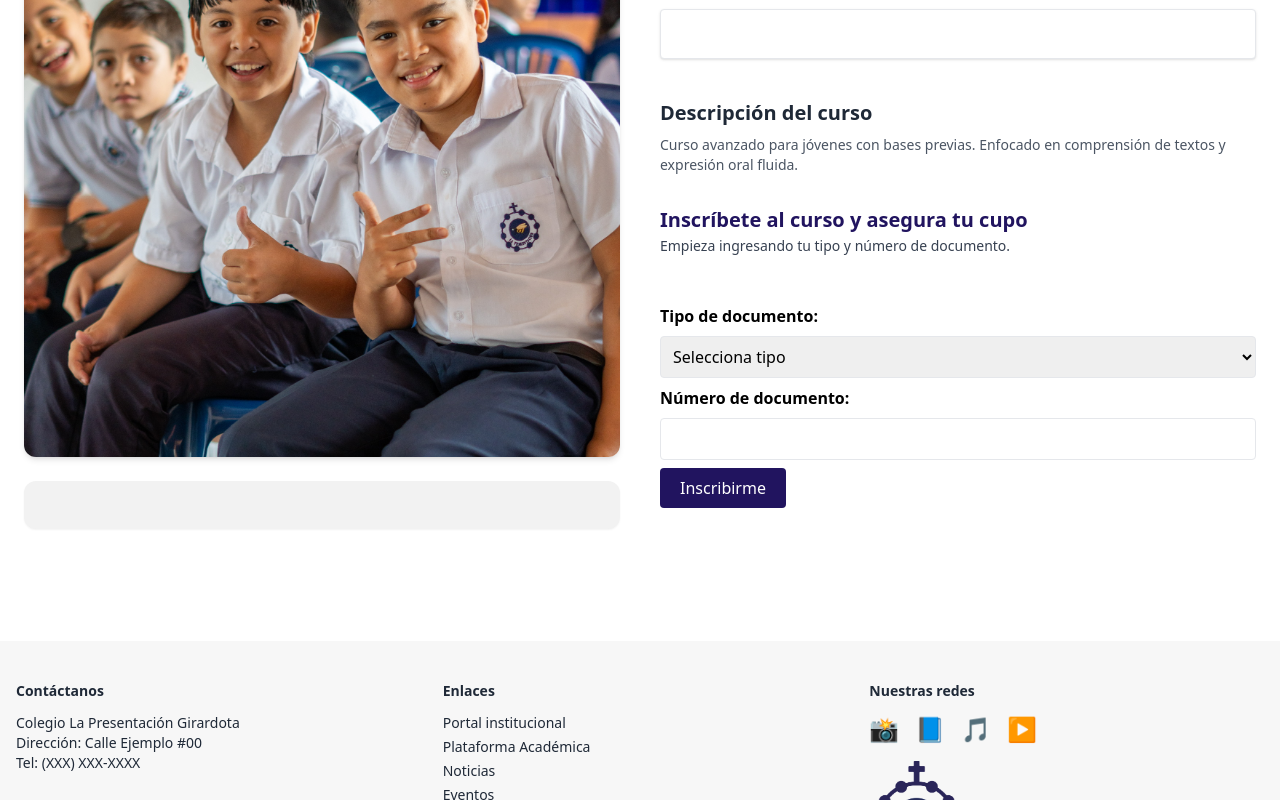
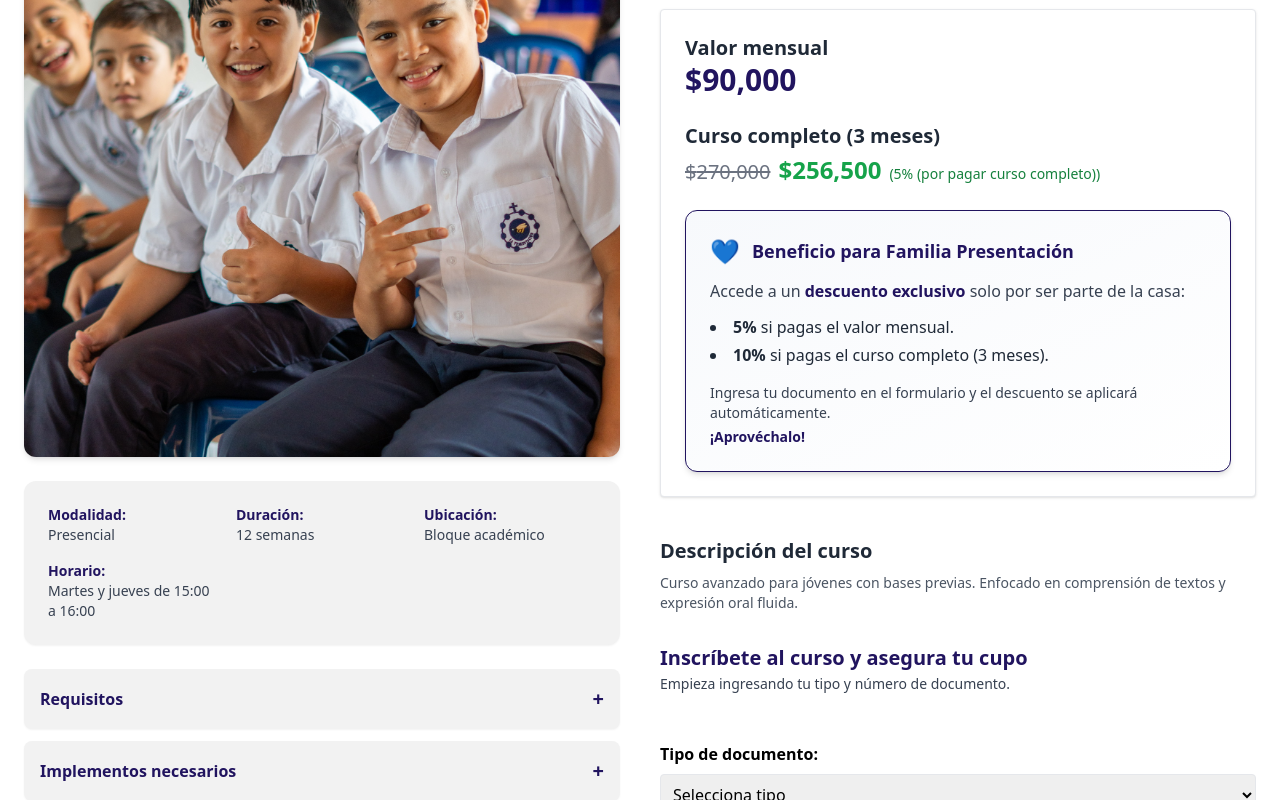
Before and after one commit to secifuentes/extension, a React (Vite) app: page /curso/adult-english-a1-a2 in a window 1280 px wide. Shown: the part 260-1060 px from the top of the page. Built offline with nearby package versions, Linux system fonts and the light colour scheme.

Commit message:
restablecido

```diff
--- a/src/pages/CursoDetalle.jsx
+++ b/src/pages/CursoDetalle.jsx
@@ -6,20 +6,42 @@ import { inscripciones } from '../data/inscripciones';
 
 const API_URL = import.meta.env.VITE_API_URL;
 
+const AccordionItem = ({ title, content }) => {
+  const [open, setOpen] = useState(false);
+  return (
+    <div className="bg-[#f2f2f2] rounded-lg p-4 mb-3 shadow-sm">
+      <div className="flex justify-between items-center cursor-pointer" onClick={() => setOpen(!open)}>
+        <h4 className="font-semibold text-institucional">{title}</h4>
+        <span className="text-xl font-bold text-institucional">{open ? '−' : '+'}</span>
+      </div>
+      {open && <p className="mt-2 text-sm text-gray-600">{content}</p>}
+    </div>
+  );
+};
+
 const CursoDetalle = () => {
   const { id } = useParams();
   const curso = datosCursos[id];
 
-  // Estados para manejar el formulario y la inscripción
   const [mostrarFormulario, setMostrarFormulario] = useState(false);
   const [documento, setDocumento] = useState('');
   const [tipoDoc, setTipoDoc] = useState('');
   const [datosEstudiante, setDatosEstudiante] = useState(null);
   const [yaInscrito, setYaInscrito] = useState(false);
-  const [inscripcionExitosa, setInscripcionExitosa] = useState(false); // Estado para el mensaje de éxito
+  const [esMenor, setEsMenor] = useState(false);
+  const [inscripcionExitosa, setInscripcionExitosa] = useState(false);
+  const [modoPago, setModoPago] = useState('trimestral');
   const [comprobanteBase64, setComprobanteBase64] = useState('');
 
-  // Verificar si el estudiante ya está inscrito
+  const calcularSiEsMenor = (fechaNacimiento) => {
+    const hoy = new Date();
+    const nacimiento = new Date(fechaNacimiento);
+    const edad = hoy.getFullYear() - nacimiento.getFullYear();
+    const cumple = hoy.getMonth() > nacimiento.getMonth() ||
+      (hoy.getMonth() === nacimiento.getMonth() && hoy.getDate() >= nacimiento.getDate());
+    return (cumple ? edad : edad - 1) < 18;
+  };
+
   const verificarEstudiante = () => {
     const yaExiste = inscripciones.find((i) => i.documento === documento && i.cursoId === id);
     if (yaExiste) {
@@ -37,61 +59,36 @@ const CursoDetalle = () => {
     setMostrarFormulario(true);
   };
 
-  // Función para manejar el archivo de comprobante de pago
-  const handleFileChange = async (e) => {
-    const file = e.target.files[0];
-    if (!file) return;
+  const valorMensual = curso.precio;
+  const valorTrimestral = valorMensual * 3;
 
-    const reader = new FileReader();
-    reader.onloadend = () => {
-      setComprobanteBase64(reader.result.split(',')[1]); // Convertimos a base64
-    };
-    reader.readAsDataURL(file);
-  };
+  let total = 0;
+  let descuentoAplicado = 0;
+  let textoDescuento = 'No aplica';
 
-  // Función para manejar el envío del formulario
-  const handleSubmit = async (e) => {
-    e.preventDefault(); // Prevenir el comportamiento predeterminado del formulario
+  if (modoPago === 'mensual') {
+    if (datosEstudiante) {
+      total = valorMensual * 0.95;
+      descuentoAplicado = 5;
+      textoDescuento = '5% (Familia Presentación)';
+    } else {
+      total = valorMensual;
+    }
+  } else {
+    if (datosEstudiante) {
+      total = valorTrimestral * 0.90;
+      descuentoAplicado = 10;
+      textoDescuento = '10% (5% familia + 5% curso completo)';
+    } else {
+      total = valorTrimestral * 0.95;
+      descuentoAplicado = 5;
+      textoDescuento = '5% (por pagar curso completo)';
+    }
+  }
 
-    const form = e.target;
+  total = parseInt(total.toFixed(0));
 
-    // Asegúrate de que todos los datos necesarios estén disponibles
-    const data = {
-      nombres: datosEstudiante?.nombres || form.nombres.value,
-      apellidos: datosEstudiante?.apellidos || form.apellidos.value,
-      documento,
-      tipoDocumento: tipoDoc,
-      correo: datosEstudiante?.correo || form.correo.value,
-      telefono: datosEstudiante?.telefono || form.telefono.value,
-      fechaNacimiento: form.fechaNacimiento.value,
-      cursoId: id,
-      cursoNombre: curso.nombre,
-      esEstudiante: !!datosEstudiante,
-      formaPago: 'mensual', // O 'trimestral', dependiendo de tu lógica
-      valorPagado: 0, // Ajusta el valor real aquí
-      pagoConfirmado: false, // El pago aún no está confirmado
-      comprobante: comprobanteBase64, // El archivo de comprobante de pago en base64
-    };
-
-    try {
-      const res = await fetch(`${API_URL}/api/inscripciones`, {
-        method: 'POST',
-        headers: { 'Content-Type': 'application/json' },
-        body: JSON.stringify(data),
-      });
-
-      const result = await res.json();
-
-      if (res.ok) {
-        setInscripcionExitosa(true); // Cambiar el estado para mostrar el mensaje de éxito
-      } else {
-        alert('Error al guardar inscripción');
-      }
-    } catch (err) {
-      console.error('❌ Error al enviar inscripción:', err);
-      alert('No se pudo conectar con el servidor');
-    }
-  };
+  if (!curso) return <p className="p-10 text-center">Curso no encontrado</p>;
   return (
     <div className="pt-[72px]">
       <div className="max-w-7xl mx-auto px-6 mt-2">
@@ -111,6 +108,7 @@ const CursoDetalle = () => {
       </div>
 
       <div className="max-w-7xl mx-auto px-6 pb-16 grid grid-cols-1 md:grid-cols-2 gap-10 mt-4">
+
         {/* Columna izquierda */}
         <div className="flex flex-col gap-6">
           <div className="aspect-[3/2.7] overflow-hidden rounded-xl shadow-md">
@@ -118,7 +116,30 @@ const CursoDetalle = () => {
           </div>
 
           <div className="bg-[#f2f2f2] p-6 rounded-xl grid grid-cols-1 sm:grid-cols-3 gap-4 text-sm text-gray-700 shadow-sm">
-            {/* Detalles del curso (sin cambios) */}
+  <div>
+    <p className="text-institucional font-semibold">Modalidad:</p>
+    <p>{curso.modalidad}</p>
+  </div>
+  <div>
+    <p className="text-institucional font-semibold">Duración:</p>
+    <p>{curso.duracion}</p>
+  </div>
+  <div>
+    <p className="text-institucional font-semibold">Ubicación:</p>
+    <p>{curso.ubicacion}</p>
+  </div>
+  <div>
+    <p className="text-institucional font-semibold">Horario:</p>
+    <p>{curso.horario}</p>
+  </div>
+</div>
+
+          <div>
+            <AccordionItem title="Requisitos" content={curso.requisitos} />
+            <AccordionItem title="Implementos necesarios" content={curso.implementos} />
+            <AccordionItem title="Beneficios" content={curso.beneficios} />
+            <AccordionItem title="Edad" content={curso.edad} />
+            <AccordionItem title="Curso con reserva previa" content={curso.reserva} />
           </div>
         </div>
 
@@ -126,12 +147,54 @@ const CursoDetalle = () => {
         <div className="flex flex-col gap-4">
           <h2 className="text-3xl font-bold text-institucional">{curso.nombre}</h2>
 
-          {/* Resumen de precios */}
+          {/* Bloque visual de precios */}
 <div className="border border-gray-200 p-6 rounded shadow space-y-6 bg-white">
-            {/* Precios y descuentos (sin cambios) */}
+  <div>
+    <p className="text-xl font-semibold text-gray-800">Valor mensual</p>
+    <p className="text-3xl font-bold text-institucional">${valorMensual.toLocaleString()}</p>
   </div>
 
-          {/* Descripción del curso */}
+  <div>
+    <p className="text-xl font-semibold text-gray-800 mt-4">Curso completo (3 meses)</p>
+    <div className="flex items-baseline gap-2 mt-1">
+      <span className="text-gray-500 line-through text-xl">${valorTrimestral.toLocaleString()}</span>
+      <span className="text-2xl font-bold text-green-600">${total.toLocaleString()}</span>
+      <span className="text-sm text-green-700 font-medium">({textoDescuento})</span>
+    </div>
+  </div>
+
+  <div className="bg-gradient-to-br from-[#f7f9fc] to-white border border-institucional rounded-xl p-6 shadow-md">
+    <div className="flex items-center gap-3 mb-3">
+      <div className="text-2xl">💙</div>
+      <h3 className="text-lg font-bold text-institucional">Beneficio para Familia Presentación</h3>
+    </div>
+
+    <p className="text-gray-700 mb-3">
+      Accede a un <span className="font-semibold text-institucional">descuento exclusivo</span> solo por ser parte de la casa:
+    </p>
+
+    <ul className="list-disc list-inside space-y-1 text-gray-800">
+      <li><strong>5%</strong> si pagas el valor mensual.</li>
+      <li><strong>10%</strong> si pagas el curso completo (3 meses).</li>
+    </ul>
+
+    <p className="mt-4 text-sm text-gray-700">
+      Ingresa tu documento en el formulario y el descuento se aplicará automáticamente.
+    </p>
+
+    <p className="mt-1 font-semibold text-institucional text-sm">¡Aprovéchalo!</p>
+  </div>
+
+  {datosEstudiante && modoPago === 'trimestral' && (
+    <div className="bg-green-50 border border-green-200 p-3 rounded text-sm text-green-800 font-medium">
+      Obtuviste un <strong>10% de descuento</strong> por ser parte de la Familia Presentación y pagar el curso completo.
+      <br />
+      <span className="font-bold">Total a pagar: ${total.toLocaleString()}</span>
+    </div>
+  )}
+</div>
+
+{/* Descripción del curso - Fuera de la caja de precios */}
 <div className="mt-6">
   <p className="text-xl font-semibold text-gray-800">Descripción del curso</p>
   <p className="text-sm text-gray-600 mt-2">{curso.descripcion}</p>
@@ -147,16 +210,7 @@ const CursoDetalle = () => {
   </p>
 </div>
 
-          {/* Mostrar el mensaje de inscripción exitosa */}
-          {inscripcionExitosa && (
-            <div className="bg-green-50 border border-green-300 text-green-800 p-6 rounded shadow text-center">
-              <h3 className="text-2xl font-bold">¡Felicitaciones! 🎉</h3>
-              <p className="mt-2">Te has inscrito al curso <strong>{curso.nombre}</strong>.</p>
-              <p className="mt-1">Pronto recibirás un mensaje confirmando tu pago una vez verifiquemos el comprobante que subiste.</p>
-            </div>
-          )}
-
-          {/* Verificación de estudiante */}
+{/* Verificación de estudiante (Formulario) */}
 <div className="mt-6 space-y-2">
   <label className="block font-semibold">Tipo de documento:</label>
   <select
@@ -174,13 +228,7 @@ const CursoDetalle = () => {
   </select>
 
   <label className="block font-semibold mt-2">Número de documento:</label>
-            <input
-              type="tel"
-              className="w-full border p-2 rounded"
-              value={documento}
-              onChange={(e) => setDocumento(e.target.value)}
-              required
-            />
+  <input type="tel" className="w-full border p-2 rounded" value={documento} onChange={(e) => setDocumento(e.target.value)} required />
 
   <button
     className="mt-4 bg-institucional text-white px-5 py-2 rounded hover:bg-presentacionDark"
@@ -190,63 +238,132 @@ const CursoDetalle = () => {
   </button>
 </div>
 
+          {yaInscrito && (
+            <div className="bg-red-100 text-red-700 border border-red-300 p-4 rounded mt-6">
+              Ya estás inscrito en este curso 🎓
+            </div>
+          )}
+
           {mostrarFormulario && !yaInscrito && (
-            <form onSubmit={handleSubmit}>
-              {/* Formulario de datos del estudiante */}
+            <div className="mt-6 p-4 bg-gray-100 rounded-lg border">
+              {inscripcionExitosa ? (
+                <div className="bg-green-50 border border-green-300 text-green-800 p-6 rounded shadow text-center">
+                  <h3 className="text-2xl font-bold">¡Felicitaciones! 🎉</h3>
+                  <p className="mt-2">Te has inscrito al curso <strong>{curso.nombre}</strong>.</p>
+                  <p className="mt-1">Estamos verificando tu comprobante de pago. Te enviaremos una confirmación pronto.</p>
+                </div>
+              ) : (
+                <form
+                  onSubmit={async (e) => {
+                    e.preventDefault();
+                    const form = e.target;
+
+                    const data = {
+                      nombres: datosEstudiante?.nombres || form.nombres.value,
+                      apellidos: datosEstudiante?.apellidos || form.apellidos.value,
+                      documento,
+                      tipoDocumento: tipoDoc,
+                      correo: datosEstudiante?.correo || form.correo.value,
+                      telefono: datosEstudiante?.telefono || form.telefono.value,
+                      fechaNacimiento: form.fechaNacimiento.value,
+                      cursoId: id,
+                      cursoNombre: curso.nombre,
+                      esEstudiante: !!datosEstudiante,
+                      formaPago: modoPago,
+                      valorPagado: total,
+                      pagoConfirmado: false,
+                      comprobante: comprobanteBase64,
+                    };
+
+                    console.log('➡ Enviando inscripción a:', `${API_URL}/api/inscripciones`);
+
+                    try {
+                      const res = await fetch(`${API_URL}/api/inscripciones`, {
+                        method: 'POST',
+                        headers: { 'Content-Type': 'application/json' },
+                        body: JSON.stringify(data)
+                      });
+
+                      const result = await res.json();
+                      if (res.ok) {
+                        setInscripcionExitosa(true);
+                      } else {
+                        alert('Error al guardar inscripción');
+                      }
+                    } catch (err) {
+                      console.error('❌ Error al enviar inscripción:', err);
+                      alert('No se pudo conectar con el servidor');
+                    }
+                  }}
+                  className="space-y-4"
+                >
+                  <label className="block font-semibold">Forma de pago:</label>
+                  <select className="w-full border p-2 rounded" value={modoPago} onChange={(e) => setModoPago(e.target.value)}>
+                    <option value="trimestral">Curso completo (3 meses)</option>
+                    <option value="mensual">Pago mensual</option>
+                  </select>
+
+                  <input name="nombres" type="text" placeholder="Nombres" className={`w-full p-2 border rounded ${datosEstudiante ? 'bg-gray-100 text-gray-500' : ''}`} defaultValue={datosEstudiante?.nombres || ''} readOnly={!!datosEstudiante} required />
+                  <input name="apellidos" type="text" placeholder="Apellidos" className={`w-full p-2 border rounded ${datosEstudiante ? 'bg-gray-100 text-gray-500' : ''}`} defaultValue={datosEstudiante?.apellidos || ''} readOnly={!!datosEstudiante} required />
+                  <input name="correo" type="email" placeholder="Correo electrónico" className={`w-full p-2 border rounded ${datosEstudiante ? 'bg-gray-100 text-gray-500' : ''}`} defaultValue={datosEstudiante?.correo || ''} readOnly={!!datosEstudiante} required />
+                  <input name="telefono" type="tel" placeholder="Celular" className="w-full p-2 border rounded" defaultValue={datosEstudiante?.telefono || ''} required />
+                  <label className="block font-semibold text-gray-700">Fecha de nacimiento:</label>
+                  <input type="date" className="w-full p-2 border rounded-lg bg-white focus:outline-none focus:ring-2 focus:ring-institucional placeholder-gray-500" required onChange={(e) => setEsMenor(calcularSiEsMenor(e.target.value))} placeholder="Selecciona tu fecha de nacimiento" />
+
+                  {esMenor && (
+                    <>
+                      <input name="acudiente" type="text" placeholder="Nombre del acudiente" className="w-full p-2 border rounded" required />
+                      <input name="telefonoAcudiente" type="tel" placeholder="Teléfono del acudiente" className="w-full p-2 border rounded" required />
+                    </>
+                  )}
+
 <input
-                name="nombres"
-                type="text"
-                placeholder="Nombres"
-                className="w-full p-2 border rounded"
-                defaultValue={datosEstudiante?.nombres || ''}
-                readOnly={!!datosEstudiante}
-                required
-              />
-              <input
-                name="apellidos"
-                type="text"
-                placeholder="Apellidos"
-                className="w-full p-2 border rounded"
-                defaultValue={datosEstudiante?.apellidos || ''}
-                readOnly={!!datosEstudiante}
-                required
-              />
-              <input
-                name="correo"
-                type="email"
-                placeholder="Correo electrónico"
-                className="w-full p-2 border rounded"
-                defaultValue={datosEstudiante?.correo || ''}
-                readOnly={!!datosEstudiante}
-                required
-              />
-              <input
-                name="telefono"
-                type="tel"
-                placeholder="Celular"
-                className="w-full p-2 border rounded"
-                defaultValue={datosEstudiante?.telefono || ''}
-                required
-              />
-              <input
-                type="date"
+  type="file"
+  accept="image/*"
+  onChange={async (e) => {
+    const file = e.target.files[0];
+    if (!file) return;
+
+    const reader = new FileReader();
+    reader.onloadend = () => {
+      setComprobanteBase64(reader.result.split(',')[1]); // solo el base64
+    };
+    reader.readAsDataURL(file);
+  }}
   className="w-full p-2 border rounded"
   required
 />
 
-              {/* Cargar el comprobante de pago */}
-              <input
-                type="file"
-                accept="image/*"
-                onChange={handleFileChange}
-                className="w-full p-2 border rounded"
-                required
-              />
+                  {/* RESUMEN DEL PAGO FINAL */}
+                  <div className="bg-white border border-dashed border-institucional p-4 rounded text-sm space-y-2">
+                    <p className="font-semibold mb-2 text-institucional text-base">Resumen del pago</p>
+
+                    <p><strong>Curso:</strong> {curso.nombre}</p>
+                    <p><strong>Forma de pago:</strong> {modoPago === 'mensual' ? 'Pago mensual' : 'Curso completo (3 meses)'}</p>
+                    <p><strong>Valor original:</strong> ${modoPago === 'mensual' ? valorMensual.toLocaleString() : valorTrimestral.toLocaleString()}</p>
+                    <p><strong>Descuento aplicado:</strong> {textoDescuento}</p>
+
+                    {datosEstudiante && modoPago === 'trimestral' && (
+  <div className="bg-green-50 border border-green-200 p-3 rounded text-sm text-green-800 font-medium">
+    Obtuviste un <strong>10% de descuento</strong> por ser parte de la Familia Presentación y pagar el curso completo.
+    <br />
+    <span className="font-bold">Total a pagar: ${total.toLocaleString()}</span>
+  </div>
+)}
+
+                    <div className="mt-3 pt-3 border-t">
+                      <p className="text-lg font-bold text-institucional">
+                        Total a pagar: ${total.toLocaleString()}
+                      </p>
+                    </div>
+                  </div>
 
                   <button type="submit" className="w-full bg-institucional text-white py-2 rounded hover:bg-presentacionDark">
                     Finalizar inscripción
                   </button>
                 </form>
+              )}
+            </div>
           )}
         </div>
       </div>
```
Lines whose indentation alone changed are shown as unchanged.
